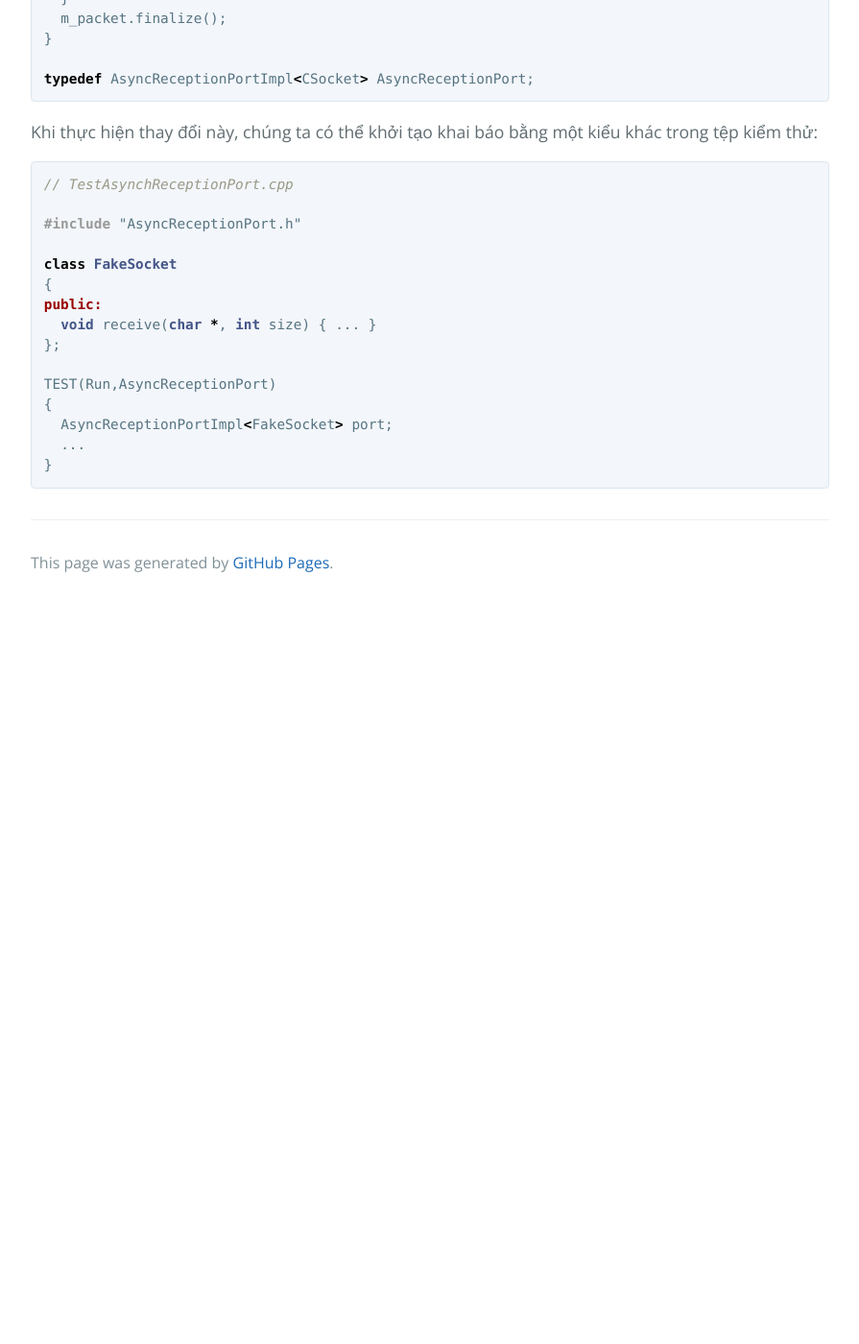
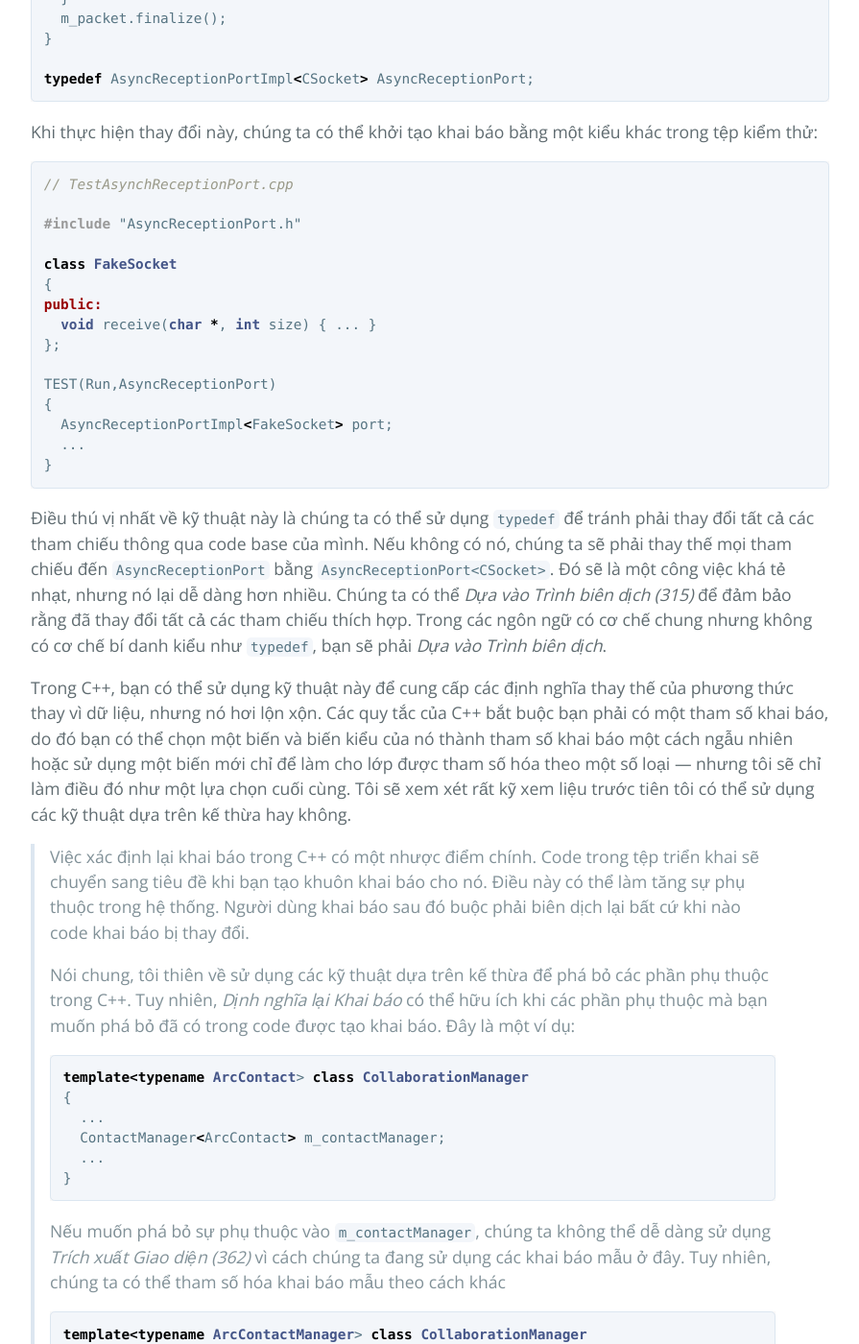
Before and after one commit to HaiBV/haibv.github.io, a Jekyll site: the page built from working-effectively-with-legacy-code/chapter-25-dependency-breaking-techniques.md, in a window 1280 px wide and 1400 px high, scrolled down 77827 px. Shown: the whole window at 96% size, without its empty margins (192-1087 px from the left). Built offline with Jekyll 4.4.1, drawn with Linux system fonts in a browser that asks for light colours; our own code applies the rules of GitHub Pages for plain Markdown files; before the commit the page ends 78457 px from its top, so only the background shows below that; some of the changed text lies outside the part shown.

Commit message:
Book - Working Efectively with Legacy Code - P3 - C25

````diff
--- a/working-effectively-with-legacy-code/chapter-25-dependency-breaking-techniques.md
+++ b/working-effectively-with-legacy-code/chapter-25-dependency-breaking-techniques.md
@@ -2557,3 +2557,45 @@
   ...
 }
 ```
+
+Điều thú vị nhất về kỹ thuật này là chúng ta có thể sử dụng `typedef` để tránh phải thay đổi tất cả các tham chiếu thông qua code base của mình. Nếu không có nó, chúng ta sẽ phải thay thế mọi tham chiếu đến `AsyncReceptionPort` bằng `AsyncReceptionPort<CSocket>`. Đó sẽ là một công việc khá tẻ nhạt, nhưng nó lại dễ dàng hơn nhiều. Chúng ta có thể _Dựa vào Trình biên dịch (315)_ để đảm bảo rằng đã thay đổi tất cả các tham chiếu thích hợp. Trong các ngôn ngữ có cơ chế chung nhưng không có cơ chế bí danh kiểu như `typedef`, bạn sẽ phải _Dựa vào Trình biên dịch_.
+
+Trong C++, bạn có thể sử dụng kỹ thuật này để cung cấp các định nghĩa thay thế của phương thức thay vì dữ liệu, nhưng nó hơi lộn xộn. Các quy tắc của C++ bắt buộc bạn phải có một tham số khai báo, do đó bạn có thể chọn một biến và biến kiểu của nó thành tham số khai báo một cách ngẫu nhiên hoặc sử dụng một biến mới chỉ để làm cho lớp được tham số hóa theo một số loại — nhưng tôi sẽ chỉ làm điều đó như một lựa chọn cuối cùng. Tôi sẽ xem xét rất kỹ xem liệu trước tiên tôi có thể sử dụng các kỹ thuật dựa trên kế thừa hay không.
+
+> Việc xác định lại khai báo trong C++ có một nhược điểm chính. Code trong tệp triển khai sẽ chuyển sang tiêu đề khi bạn tạo khuôn khai báo cho nó. Điều này có thể làm tăng sự phụ thuộc trong hệ thống. Người dùng khai báo sau đó buộc phải biên dịch lại bất cứ khi nào code khai báo bị thay đổi.
+>
+> Nói chung, tôi thiên về sử dụng các kỹ thuật dựa trên kế thừa để phá bỏ các phần phụ thuộc trong C++. Tuy nhiên, _Dịnh nghĩa lại Khai báo_ có thể hữu ích khi các phần phụ thuộc mà bạn muốn phá bỏ đã có trong code được tạo khai báo. Đây là một ví dụ:
+>
+> ```cpp
+> template<typename ArcContact> class CollaborationManager
+> {
+>   ...
+>   ContactManager<ArcContact> m_contactManager;
+>   ...
+> }
+> ```
+>
+> Nếu muốn phá bỏ sự phụ thuộc vào `m_contactManager`, chúng ta không thể dễ dàng sử dụng _Trích xuất Giao diện (362)_ vì cách chúng ta đang sử dụng các khai báo mẫu ở đây. Tuy nhiên, chúng ta có thể tham số hóa khai báo mẫu theo cách khác
+>
+> ```cpp
+> template<typename ArcContactManager> class CollaborationManager
+> {
+>   ...
+>   ArcContactManager m_contactManager;
+>   ...
+> }
+> ```
+
+### Các bước thực hiện
+
+Dưới đây là mô tả về cách thực hiện _Định nghĩa lại khai báo_ trong C++. Các bước có thể khác nhau trong các ngôn ngữ khác hỗ trợ generic, nhưng mô tả này hoàn toàn mang tính kỹ thuật:
+
+1. Xác định các tính năng bạn muốn thay thế trong lớp bạn cần kiểm thử.
+
+2. Biến lớp đó thành một khai báo mẫu, tham số hóa nó bằng các biến mà bạn cần thay thế và sao chép nội dung phương thức vào tiêu đề.
+
+3. Đặt tên khác cho khai báo mẫu. Một cách máy móc để thực hiện việc này là gắn thêm `Impl` vào tên gốc.
+
+4. Thêm một câu lệnh `typedef` sau định nghĩa mẫu, xác định khai báo mẫu với các đối số ban đầu bằng tên lớp ban đầu.
+
+5. Trong tệp kiểm thử, hãy bao gồm định nghĩa mẫu và khởi tạo mẫu trên các loại mới sẽ thay thế những loại bạn cần thay thế để kiểm thử.
````
